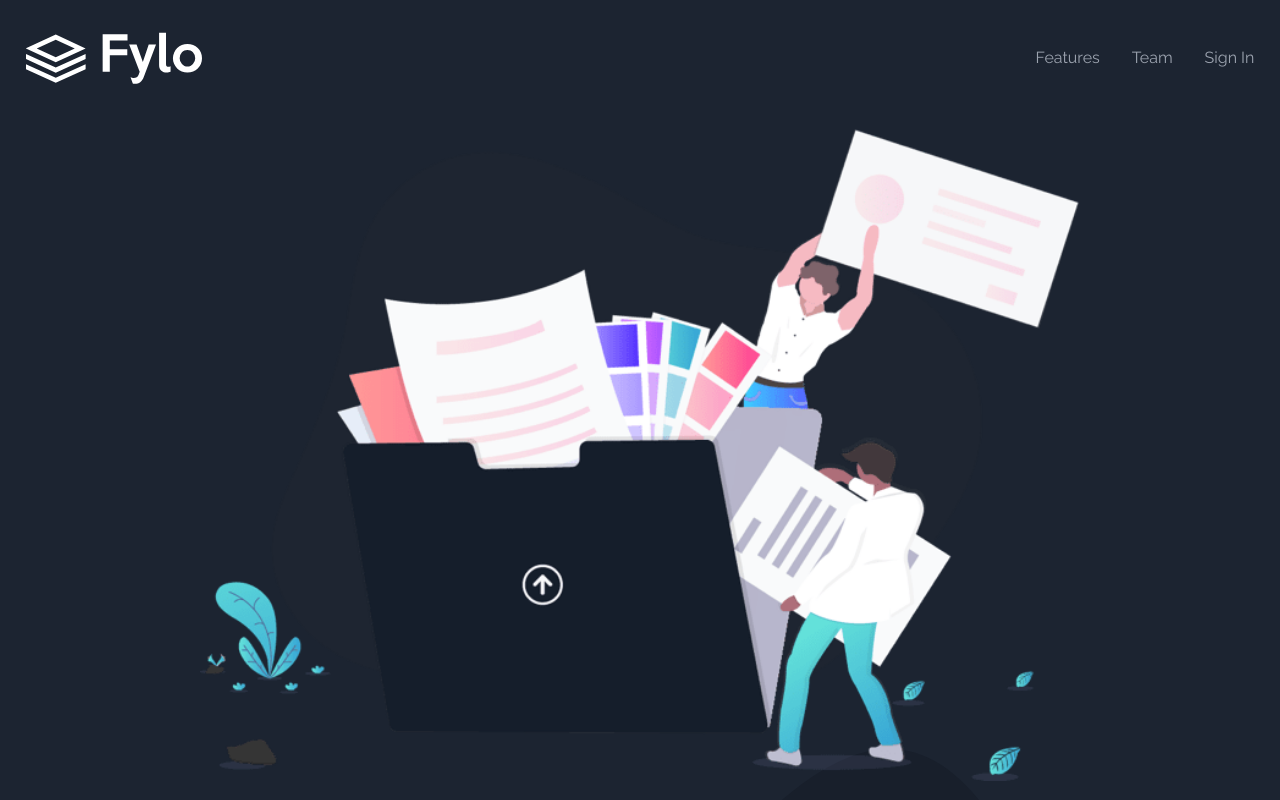
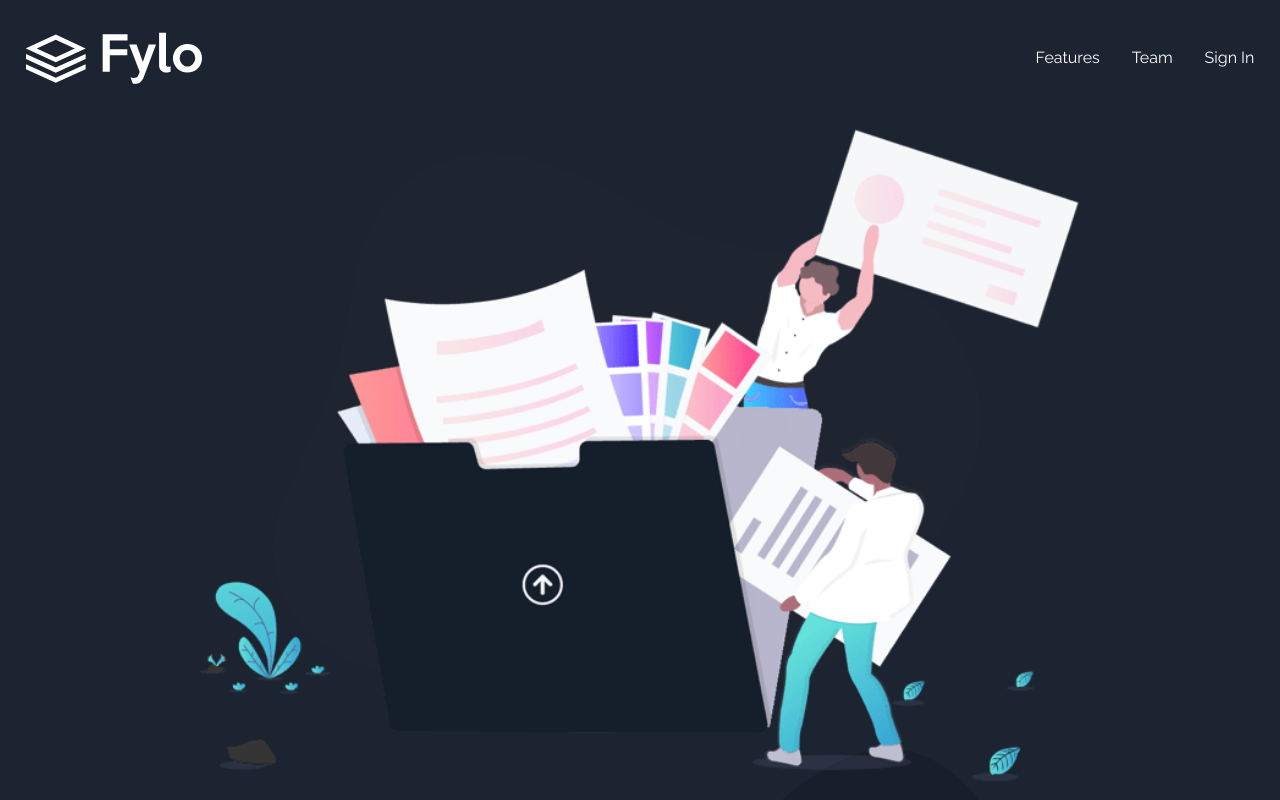
Before and after one commit to ShivangamSoni/fylo-dark-theme-landing-page, a React (Vite) app: page / in a window 1280 px wide. Shown: the top 800 px of the page. Built offline with nearby package versions, Linux system fonts and the light colour scheme; the HTML template or start-up script is replaced by a standard one.

Commit message:
Update: Add No-Underline Link Variant

```diff
--- a/src/components/Link.tsx
+++ b/src/components/Link.tsx
@@ -3,7 +3,7 @@ interface LinkProps
         React.AnchorHTMLAttributes<HTMLAnchorElement>,
         HTMLAnchorElement
     > {
-    variant?: "default" | "fixed";
+    variant?: "default" | "fixed" | "no-underline";
 }
 
 export default function Link({
@@ -13,11 +13,16 @@ export default function Link({
     ...rest
 }: LinkProps) {
     const fixed = variant === "fixed";
+    const no_underline = variant === "no-underline";
 
     return (
         <span>
             <a
-                className={`cursor-pointer break-all border-none outline-none [background-image:linear-gradient(to_right,currentColor_0%,currentColor_50%,transparent_50%,transparent_100%)] bg-no-repeat [background-size:300%_0.1em] ${
+                className={`text-white cursor-pointer break-all border-none outline-none [background-image:linear-gradient(to_right,currentColor_0%,currentColor_50%,transparent_50%,transparent_100%)] bg-no-repeat ${
+                    no_underline
+                        ? "[background-size:0] hover:font-bold focus-visible:font-bold"
+                        : "[background-size:300%_0.1em]"
+                } ${
                     fixed
                         ? "[background-position:0%_100%]"
                         : "[background-position:100%_100%]"
```
